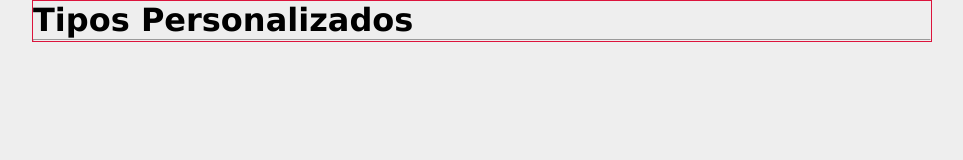
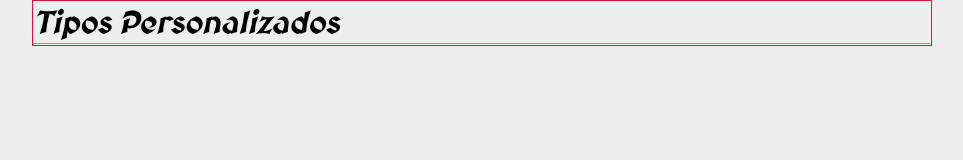
Before and after one commit to Diego-Ruda/desrrollo-web-avanzado, a website built with Vite: page clase01/02-fuentes-personalizadas/index.html in a window 1280 px wide. Shown: the whole page, without its empty margins (158-1121 px from the left). Built offline with nearby package versions, Linux system fonts and the light colour scheme.

Commit message:
Terminando con lo de la tipografia

```diff
--- a/clase01/02-fuentes-personalizadas/src/style.css
+++ b/clase01/02-fuentes-personalizadas/src/style.css
@@ -1,3 +1,42 @@
+/* siempre incorporar una tipografia al principio del archivo css */
+/* por cada version de la tipografia necesito un font-face */
+/* normal | no negrita */
+@font-face{
+  font-family: 'Medieval Sharp';
+  font-style: normal;
+  font-weight: 300;
+  src:
+    local('Medieval Sharp Book'),
+    url('/public/fonts/MedievalSharp-Book.woff') format('woff');
+}
+/* cursiva | no negrita */
+@font-face{
+  font-family: 'Medieval Sharp';
+  font-style: italic;
+  font-weight: 300;
+  src:
+    local('Medieval Sharp Book Oblique'),
+    url('/public/fonts/MedievalSharp-BookOblique.woff') format('woff');
+}
+/* normal | negrita */
+@font-face{
+  font-family: 'Medieval Sharp';
+  font-style: normal;
+  font-weight: 700;
+  src:
+    local('Medieval Sharp Bold'),
+    url('/public/fonts/MedievalSharp-Bold.woff') format('woff');
+}
+/* cursiva | negrita */
+@font-face{
+  font-family: 'Medieval Sharp';
+  font-style: italic;
+  font-weight: 300;
+  src:
+    local('Medieval Sharp Bold Oblique'),
+    url('/public/fonts/MedievalSharp-BoldOblique.woff') format('woff');
+}
+
 /* Reset */
 *{
   padding: 0;
@@ -21,3 +60,10 @@ body {
 /* 3. WOFF (Web Open Font Format) */
 /* 4. WOFF2 (el rey actual) */
 /* 5. EOT (Embedded OpenType) */
+
+/* Como use la tipografia */
+h1{
+  font-family: 'Medieval Sharp', sans-serif;
+  font-style: italic;
+  font-weight: 300;
+}
```
